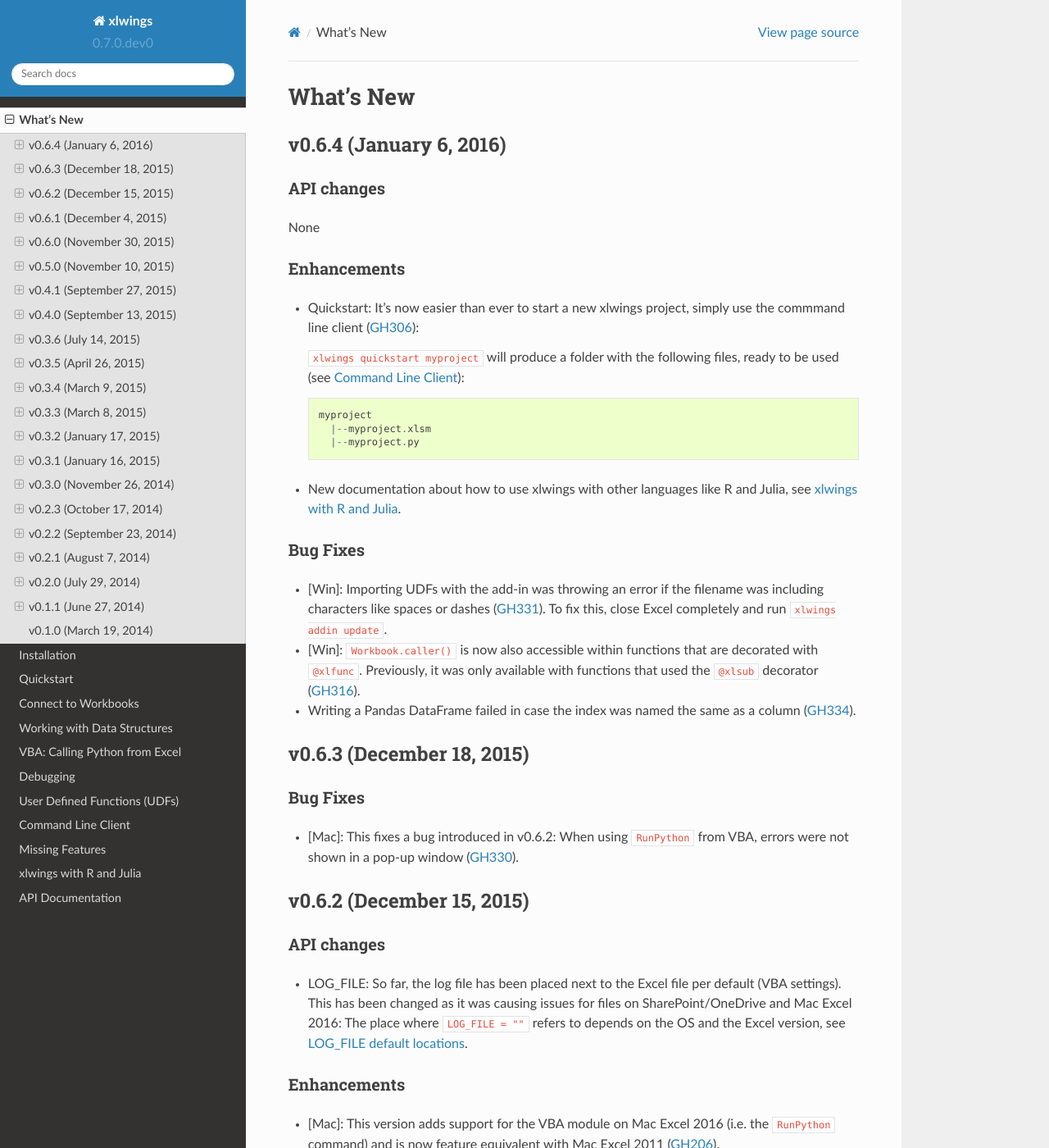
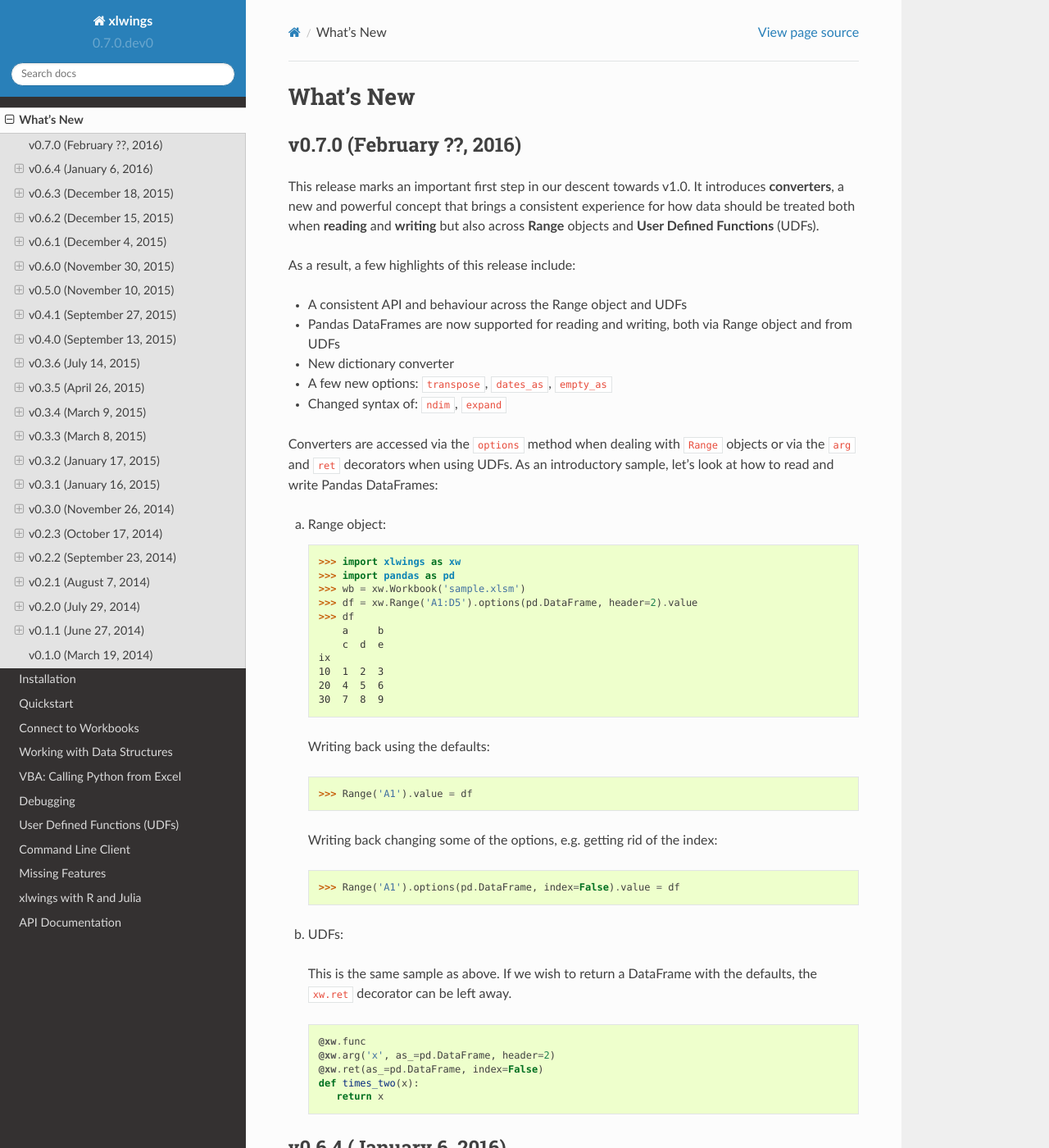
Before and after one commit to xlwings/xlwings, a Sphinx documentation site: the page built from docs/whatsnew.rst, in a window 1280 px wide and 1400 px high. Shown: the whole window at 82% size. Built offline with Sphinx 7.4.7 and the Read the Docs theme 2.0.0, drawn with Linux system fonts in a browser that asks for light colours.

Commit message:
Worked on docs

```diff
--- a/docs/whatsnew.rst
+++ b/docs/whatsnew.rst
@@ -1,5 +1,66 @@
 What's New
 ==========
+
+v0.7.0 (February ??, 2016)
+--------------------------
+
+This release marks an important first step in our descent towards v1.0. It introduces **converters**, a new and powerful
+concept that brings a consistent experience for how data should be treated both when **reading** and **writing** but
+also across **Range** objects and **User Defined Functions** (UDFs).
+
+As a result, a few highlights of this release include:
+
+* A consistent API and behaviour across the Range object and UDFs
+* Pandas DataFrames are now supported for reading and writing, both via Range object and from UDFs
+* New dictionary converter
+* A few new options: ``transpose``, ``dates_as``, ``empty_as``
+* Changed syntax of: ``ndim``, ``expand``
+
+Converters are accessed via the ``options`` method when dealing with ``Range`` objects or via the ``arg`` and ``ret``
+decorators when using UDFs. As an introductory sample, let's look at how to read and write Pandas DataFrames:
+
+a) Range object::
+
+    >>> import xlwings as xw
+    >>> import pandas as pd
+    >>> wb = xw.Workbook('sample.xlsm')
+    >>> df = xw.Range('A1:D5').options(pd.DataFrame, header=2).value
+    >>> df
+        a     b
+        c  d  e
+    ix
+    10  1  2  3
+    20  4  5  6
+    30  7  8  9
+
+  Writing back using the defaults::
+
+    >>> Range('A1').value = df
+
+
+  Writing back changing some of the options, e.g. getting rid of the index::
+
+    >>> Range('A1').options(pd.DataFrame, index=False).value = df
+
+
+b) UDFs:
+
+  This is the same sample as above. If we wish to return a DataFrame with the defaults, the ``xw.ret`` decorator can
+  be left away. ::
+
+    @xw.func
+    @xw.arg('x', as_=pd.DataFrame, header=2)
+    @xw.ret(as_=pd.DataFrame, index=False)
+    def times_two(x):
+       return x
+
+
+
+
+
+
+
+
 
 v0.6.4 (January 6, 2016)
 ------------------------
```
